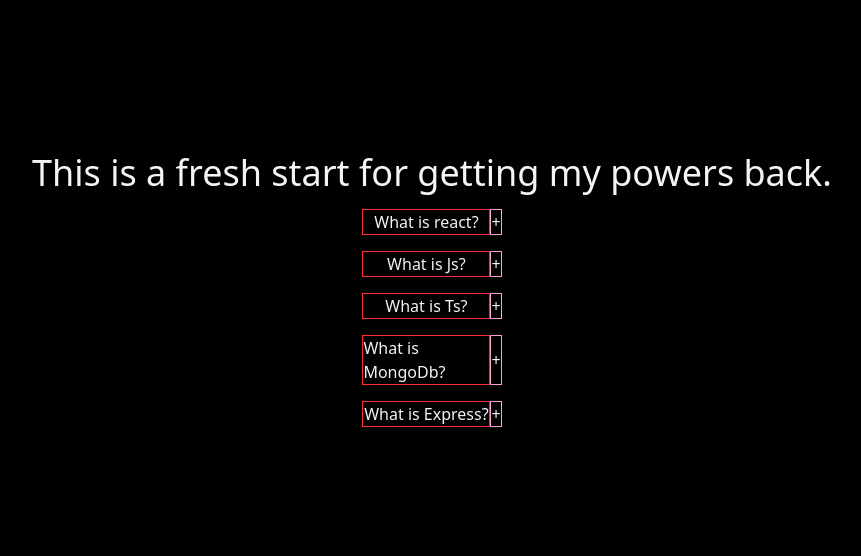
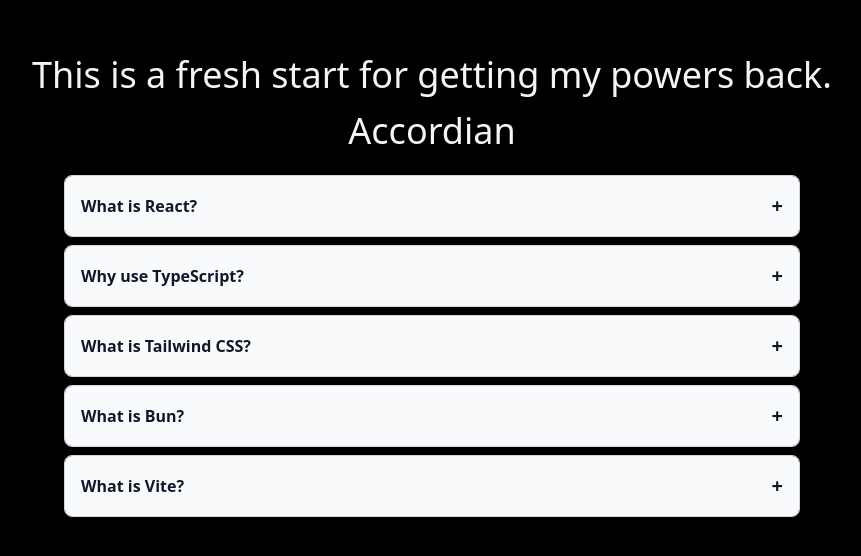
Before and after one commit to Tyagi221B/React_practise_projects, a React (Vite) app: page / in a window 1280 px wide. Shown: the part 102-658 px from the top of the page, without its empty margins (208-1069 px from the left). Built offline with nearby package versions, Linux system fonts and the light colour scheme.

Commit message:
Take Ai help for the UI

```diff
--- a/src/components/Accordian.tsx
+++ b/src/components/Accordian.tsx
@@ -9,15 +9,23 @@
     setisOpen(isOpen === id ? null : id)
   }
   return (
-    <div>
+    <div className="w-full max-w-3xl mx-auto p-4">
+      <p className="text-4xl text-center mb-6">Accordian</p>
       {data.map((accord) => (
-        <div key={accord.id}>
-          <div className="flex m-4">
+        <div key={accord.id} className="mb-2 border border-gray-300 rounded-lg overflow-hidden">
+          <button
+            onClick={() => handleOpen(accord.id)}
+            className="w-full flex justify-between items-center p-4 bg-gray-50 hover:bg-gray-100 transition-colors"
+          >
+            <span className="font-semibold text-gray-900 text-left">{accord.question}</span>
+            <span className="text-xl font-bold text-gray-900 ml-4">{isOpen === accord.id ? '-' : '+'}</span>
+          </button>
 
-            <div className="flex border border-red-500 w-32 justify-center items-center">{accord.question}</div>
-            <button onClick={() => handleOpen(accord.id)} className="border border-pink-300 hover:bg-pink-300 hover:text-black">+</button>
-          </div>
-          <div >{isOpen === accord.id && <p className="border border-amber-300">{accord.answer}</p>}</div>
+          {isOpen === accord.id && (
+            <div className="p-4 bg-white border-t border-gray-200">
+              <p className="text-gray-900">{accord.answer}</p>
+            </div>
+          )}
         </div>
       ))}
     </div>
--- a/src/data/accordian.data.ts
+++ b/src/data/accordian.data.ts
@@ -1,28 +1,28 @@
 const data = [
   {
     id: 1,
-    question: "What is react?",
-    answer: "The react is good. "
+    question: "What is React?",
+    answer: "React is a JavaScript library for building user interfaces. It lets you create reusable components and efficiently update the UI when data changes."
   },
   {
     id: 2,
-    question: "What is Js?",
-    answer: "The Js is good. "
+    question: "Why use TypeScript?",
+    answer: "TypeScript adds static typing to JavaScript, catching errors during development instead of runtime. It improves code quality and developer experience with better autocomplete."
   },
   {
     id: 3,
-    question: "What is Ts?",
-    answer: "The Ts is good. "
+    question: "What is Tailwind CSS?",
+    answer: "Tailwind is a utility-first CSS framework that lets you style elements directly in your markup using pre-built classes like 'p-4' and 'bg-gray-100'."
   },
   {
     id: 4,
-    question: "What is MongoDb?",
-    answer: "The MongoDb is good. "
+    question: "What is Bun?",
+    answer: "Bun is a fast all-in-one JavaScript runtime and toolkit. It's a drop-in replacement for Node.js with built-in bundling, testing, and package management."
   },
   {
     id: 5,
-    question: "What is Express?",
-    answer: "The Express is good. "
+    question: "What is Vite?",
+    answer: "Vite is a modern build tool that provides instant server start and lightning-fast hot module replacement during development."
   },
 ]
 
```
